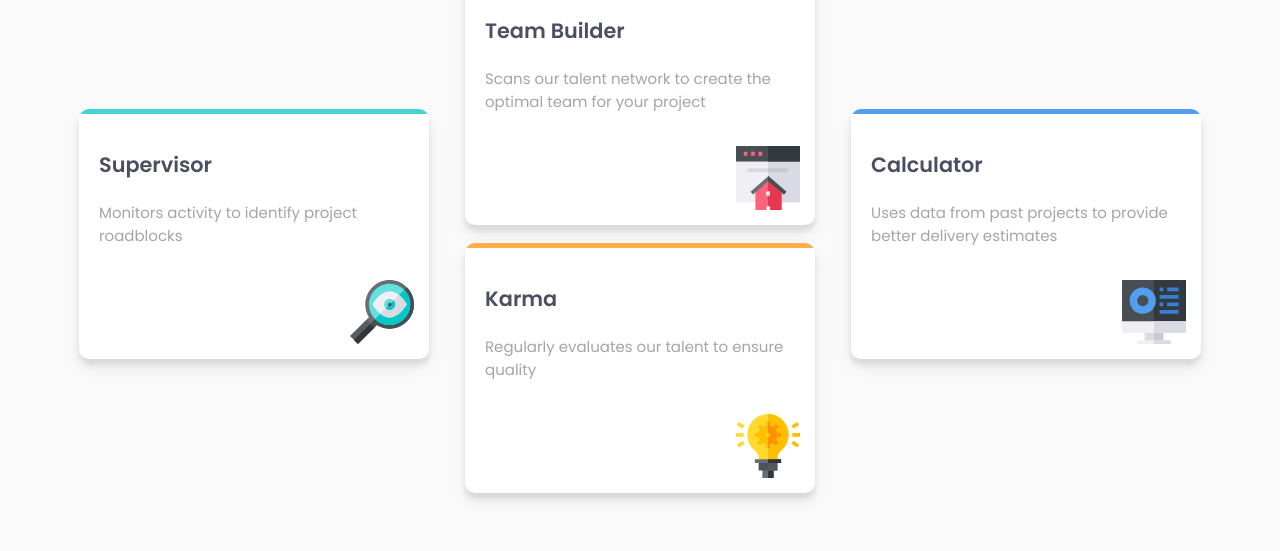
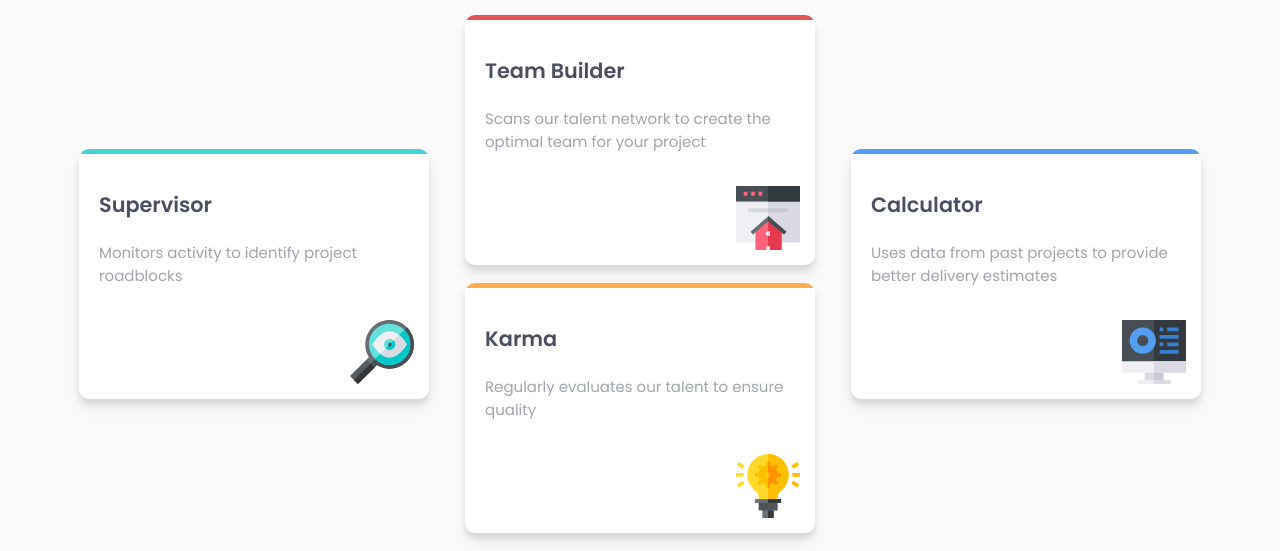
Before and after one commit to alaayasser741/four-card-feature-section-master, a plain HTML site: page index.html in a window 1280 px wide. Shown: the part 272-823 px from the top of the page. Before the commit the page ends 800 px from the top, so only its background shows below. Drawn offline with Linux system fonts and the light colour scheme.

Commit message:
Third Edit

```diff
--- a/style.css
+++ b/style.css
@@ -23,6 +23,9 @@ body{
     font-size: 15px;
     font-family: 'Poppins', sans-serif;
     background: var(--Very-Light-Gray);
+}
+main{
+    margin-top: 40px;
 }
 p{
     color: var(--Grayish-Blue);
```
